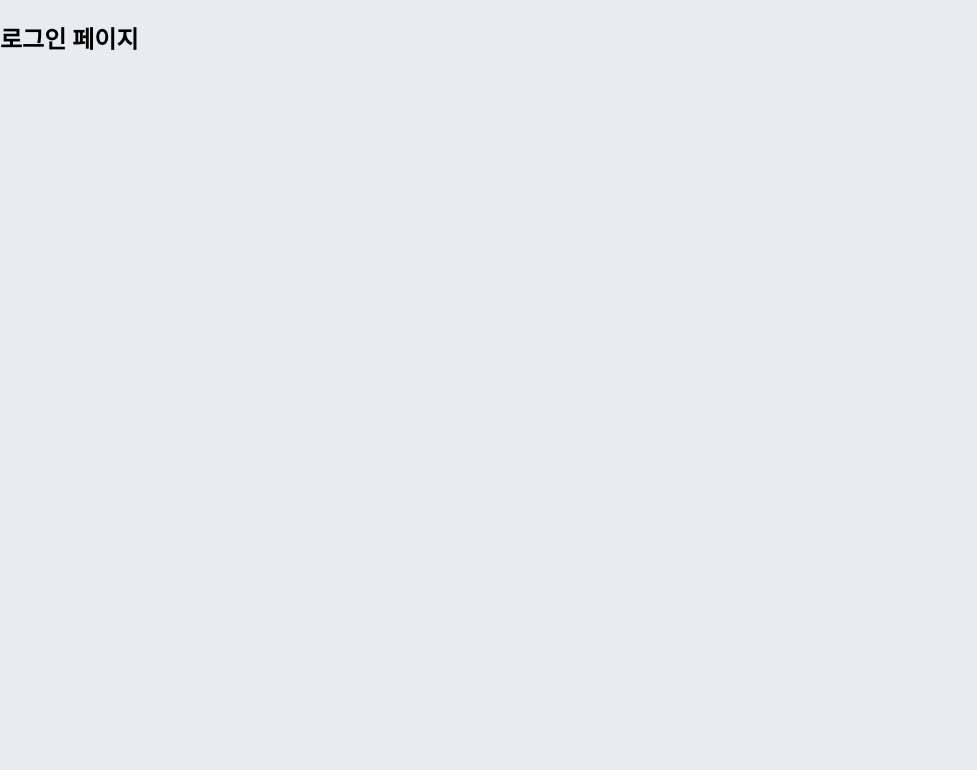
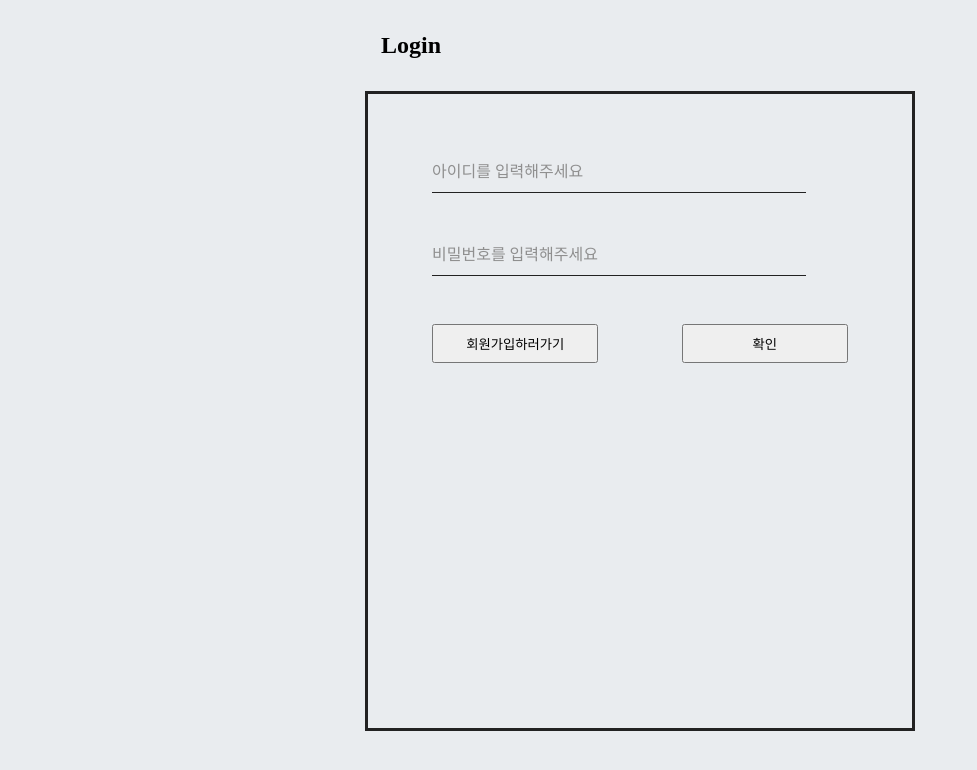
Before and after one commit to qkr30510/mytodo-fix, a React (Create React App) app: page / in a window 1280 px wide. Shown: the top 770 px of the page, without its empty margins (0-977 px from the left). Built offline with nearby package versions, Linux system fonts and the light colour scheme.

Commit message:
Update Login css and property

```diff
--- a/src/App.js
+++ b/src/App.js
@@ -1,4 +1,5 @@
 import React  from 'react';
+import {Route} from 'react-router-dom';
 import Todo from './Todo/Todo';
 import Sign from './Sign/Sign';
 import Login from './Login/Login'
@@ -8,6 +9,7 @@ const App = () => {
   return (
     <>
       <Login/>
+
     </>
   )
 }
--- a/src/Login/Login.js
+++ b/src/Login/Login.js
@@ -1,12 +1,136 @@
-import React from 'react';
+import React, { useState, useCallback } from 'react';
+import styled, { css} from 'styled-components';
+
+const LoginWrap = styled.div`
+  max-width:550px;
+  width: 80vw;
+  height: 100vw;
+  margin: auto;
+
+  h2 {
+    margin: 2rem 1rem;
+  }
+`;
+
+const moveId = css`
+  top:-20px;
+  font-size:0.8rem;
+  color:#474545;
+  transition: top 0.2s ease, font-size 0.2s ease, color 0.2s ease;
+`
+const Form = styled.form`
+  width: 100%;
+  height: 50%;
+  border: 3px solid #222;
+  padding:4rem;
+  box-sizing:border-box;
+
+  div{
+    position:relative;
+    margin-bottom: 3rem;
+  }
+
+  input {
+    padding: 0.5rem;
+    width:90%;
+    box-sizing:border-box;
+    background: none;
+    border-top: none;
+    border-right: none;
+    border-left: none;
+    border-bottom: 1px solid #222;
+    outline: none;
+    font-size: 1rem;
+  }
+`;
+
+const Span = styled.span`
+  position:absolute;
+  top:0;
+  left:0;
+  color:#8F8F8F;
+  z-index:-1;
+  transition: top 0.2s ease, font-size 0.2s ease, color 0.2s ease;
+  ${(props) => props.bvalue === true && moveId}
+`;
+
+const ButtonWrap = styled.div`
+  width: 100%;
+  display:flex;
+  justify-content:space-between;
+
+  button {
+    width: 40%;
+    padding:0.5rem;
+  }
+`;
+
+
 
 const Login = () => {
-    return (
-        <>
-        <div>
-            <h2>로그인 페이지</h2>
-        </div>
-        </>
-    )
+  const [idValue, setIdValue] = useState('');
+  const [pwValue, setPwValue] = useState('');
+
+
+  const idOnChange = useCallback((e) => {
+    setIdValue(e.target.value);
+  }, []);
+
+
+  const pwOnChange = useCallback((e) => {
+    setPwValue(e.target.value);
+  }, []);
+
+  // 아이디 체크
+  const IDvalueCheck = useCallback((e)=>{
+    const bvalue = false;
+    if(idValue){
+      return !bvalue;
+  }
+  },[idValue])
+
+   // 비밀번호 체크
+   const PWvalueCheck = useCallback((e)=>{
+    const bvalue = false;
+
+    if(pwValue){
+      return !bvalue;
+  }
+  },[pwValue])
+
+const onClick = () => {
+  const getId = localStorage.getItem('아이디');
+  const getpw = localStorage.getItem('비밀번호');
+
+  if(!idValue || !pwValue){
+    alert("입력을 해주세요")
+  }else if(idValue !== getId  ){
+    alert("아이디가 잘못되었습니다.")
+  }else if(pwValue !== getpw){
+    alert("비밀번호가 잘못되었습니다.")
+  }
 }
+
+  return (
+    <>
+      <LoginWrap>
+        <h2>Login</h2>
+        <Form>
+          <div>
+            <input type="text" value={idValue} onChange={idOnChange} />
+            <Span bvalue={IDvalueCheck()}>아이디를 입력해주세요</Span>
+          </div>
+          <div>
+            <input type="password" value={pwValue} onChange={pwOnChange} />
+            <Span bvalue={PWvalueCheck()}>비밀번호를 입력해주세요</Span>
+          </div>
+          <ButtonWrap>
+            <button type="button">회원가입하러가기</button>
+            <button type="button" onClick={onClick} >확인</button>
+          </ButtonWrap>
+        </Form>
+      </LoginWrap>
+    </>
+  );
+};
 export default Login;
```
Also changed, not shown: package.json (+7 -3 lines), 2 other files (tests, documents, lock files or other folders).
